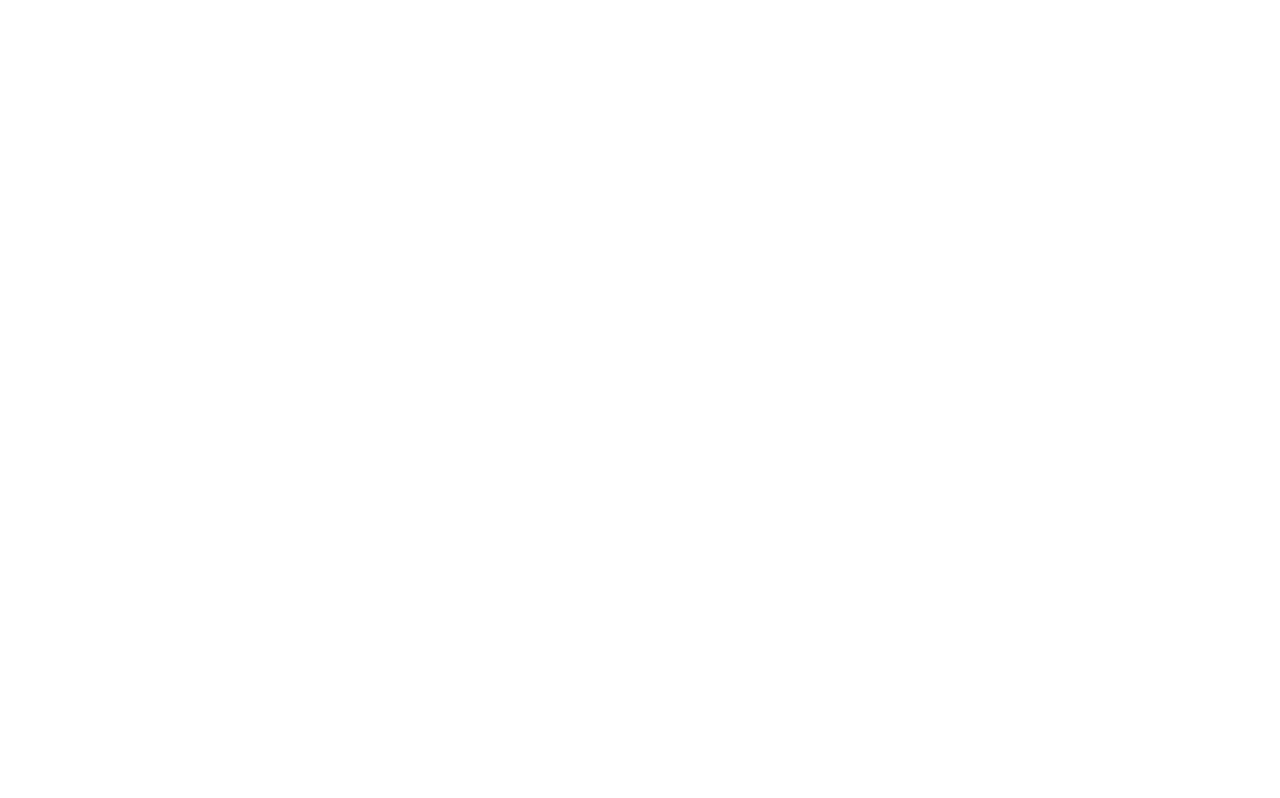
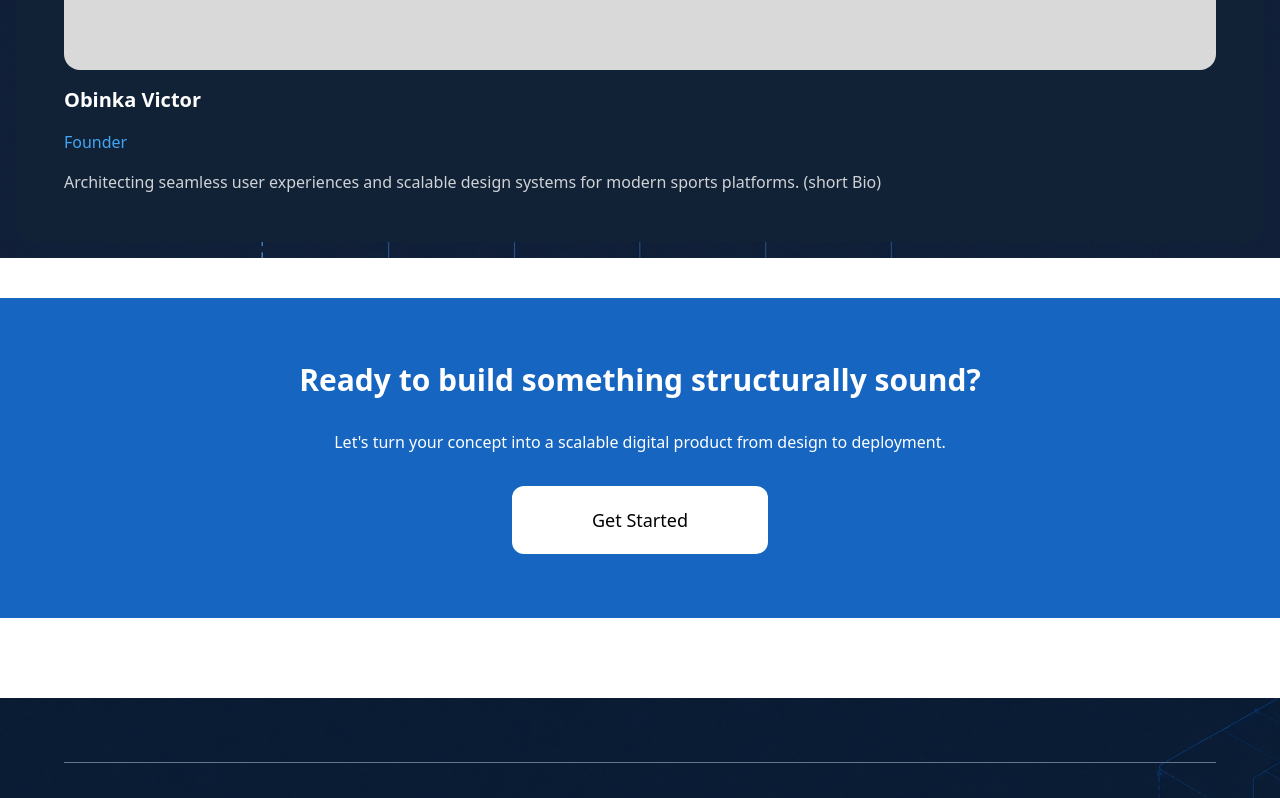
Before and after one commit to MubarakAfolabi/freestack_inc, a Next.js app: page /about-us in a window 1280 px wide. Shown: the part 3678-4476 px from the top of the page. Before the commit the page ends 3037 px from the top, so only its background shows below. Built offline with nearby package versions, Linux system fonts and the light colour scheme.

Commit message:
feat: add team componenet to about us page

```diff
--- a/app/about-us/page.tsx
+++ b/app/about-us/page.tsx
@@ -2,6 +2,8 @@
 import CoreAreas from "@/components/about-us/CoreAreas";
 import Hero from "@/components/about-us/Hero";
 import OurStory from "@/components/about-us/OurStory";
+import Team from "@/components/about-us/Team";
+import CallToAction from "@/components/layout/CallToAction";
 
 export default function AboutUs() {
   return (
@@ -10,6 +12,8 @@
       <CompanyGoal />
       <OurStory />
       <CoreAreas />
+      <Team />
+      <CallToAction />
     </main>
   );
 }
--- a/app/page.tsx
+++ b/app/page.tsx
@@ -1,4 +1,4 @@
-import CallToAction from "@/components/home/CallToAction";
+import CallToAction from "@/components/layout/CallToAction";
 import Hero from "@/components/home/Hero";
 import Portfolio from "@/components/home/Portfolio";
 import Services from "@/components/home/Services";
--- /dev/null
+++ b/components/about-us/Team.tsx
@@ -0,0 +1,52 @@
+export default function Team() {
+  const members = [
+    {
+      name: "Obinka Victor",
+      title: "Founder",
+      description:
+        "Architecting seamless user experiences and scalable design systems for modern sports platforms. (short Bio)",
+      pic: "",
+    },
+    {
+      name: "Obinka Victor",
+      title: "Founder",
+      description:
+        "Architecting seamless user experiences and scalable design systems for modern sports platforms. (short Bio)",
+      pic: "",
+    },
+    {
+      name: "Obinka Victor",
+      title: "Founder",
+      description:
+        "Architecting seamless user experiences and scalable design systems for modern sports platforms. (short Bio)",
+      pic: "",
+    },
+  ];
+
+  return (
+    <section className="bg-[url('/about-us/team-background.jpg')] bg-cover bg-center flex flex-col gap-6 p-4 mb-10">
+      <h2 className="text-white text-2xl font-bold">Meet The Team</h2>
+
+      <ul className="flex flex-col gap-6">
+        {members.map((member, index) => {
+          return (
+            <li
+              key={index}
+              className="bg-[hsla(212,52%,14%,1)] flex flex-col gap-4 p-12 rounded-2xl"
+            >
+              <div className="bg-[hsla(0,0%,85%,1)] h-60 w-full rounded-2xl"></div>
+              <h3 className="text-white text-xl font-bold">{member.name}</h3>
+              <p className="text-[hsla(207,90%,61%,1)] text-bold">
+                {member.title}
+              </p>
+              <p className="text-[hsla(0,0%,100%,0.8)]">
+                Architecting seamless user experiences and scalable design
+                systems for modern sports platforms. (short Bio)
+              </p>
+            </li>
+          );
+        })}
+      </ul>
+    </section>
+  );
+}
```
Also changed, not shown: components/layout/CallToAction.tsx (renamed from components/home/CallToAction.tsx), public/about-us/team-background.jpg (added).
